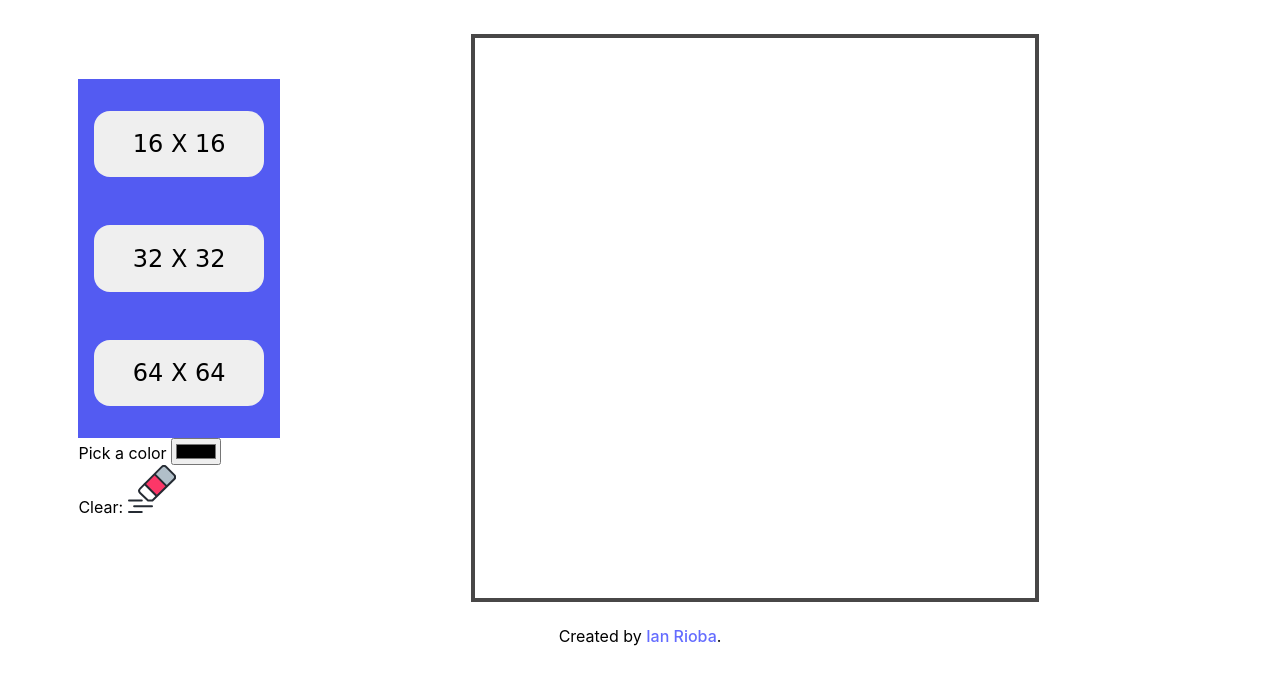
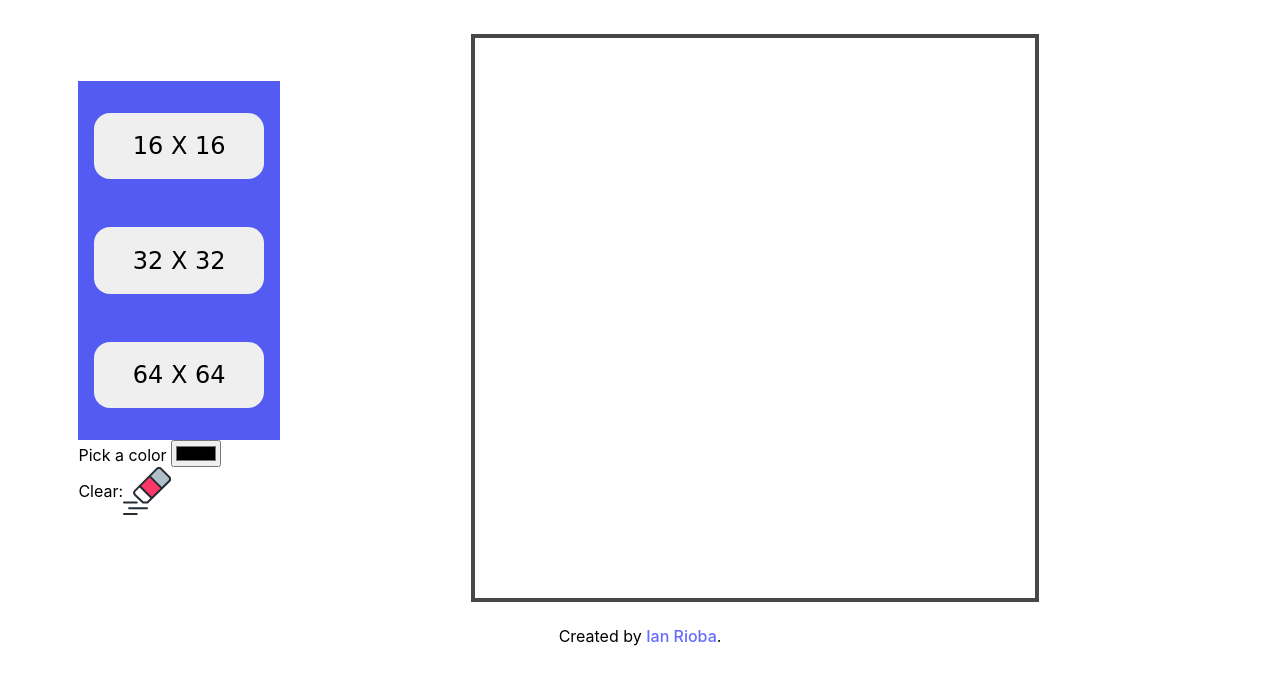
Before and after one commit to Rioba-Ian/Etch-A-Sketch, a website built with Vite: page index.html in a window 1280 px wide. Shown: the part 94-778 px from the top of the page. Built offline with nearby package versions, Linux system fonts and the light colour scheme; a web font is replaced by a local one.

Commit message:
display for clear items

```diff
--- a/style.css
+++ b/style.css
@@ -127,6 +127,13 @@ input[type=checkbox] {
   outline: 5px solid salmon;
 }
 
+
+
+.clear>label {
+  display: flex;
+  align-items: center;
+}
+
 input[type=checkbox]+img {
   cursor: default;
 }
```
